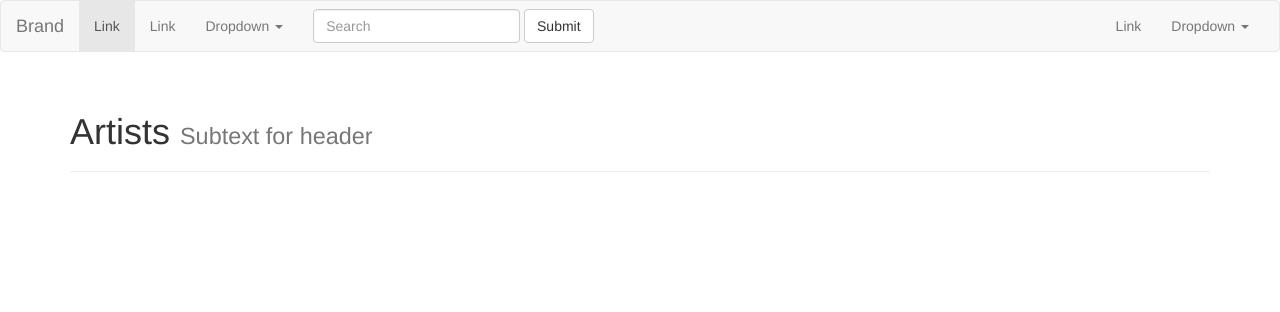
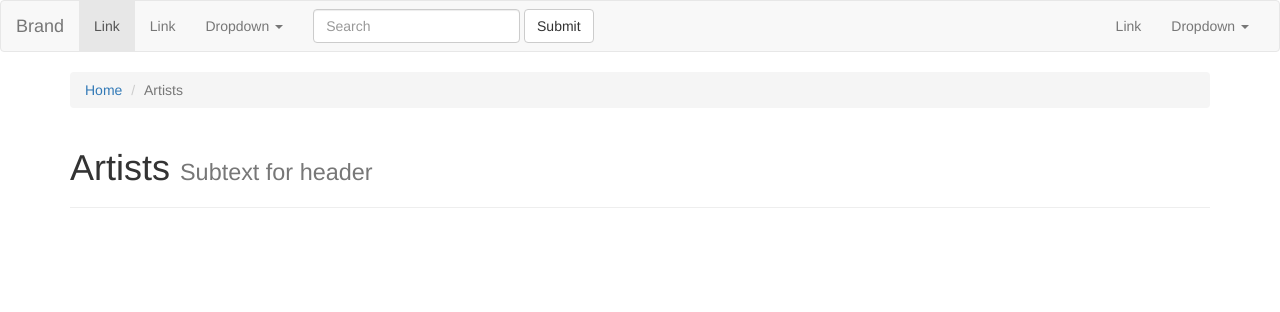
Before and after one commit to tttallis/bhp, a Django app: template bhp/djangosite/templates/music/artists.html in a window 1280 px wide. Shown: the top 312 px of the page. Run offline with Django 3.2, Linux system fonts and the light colour scheme; the template is opened without the code that fills it, so the values that code supplies are empty; some libraries are stand-ins or nearby versions.

Commit message:
more nav

```diff
--- a/bhp/djangosite/templates/music/artist.html
+++ b/bhp/djangosite/templates/music/artist.html
@@ -4,7 +4,7 @@
 {% block content %}
     <ol class="breadcrumb">
       <li><a href="/">Home</a></li>
-      <li><a href="{% url 'music:artists' %}">Releases</a></li>
+      <li><a href="{% url 'music:artists' %}">Artists</a></li>
       <li class="active">{{ artist.name }}</li>
     </ol>
     <h1>{{ artist }}</h1>
--- a/bhp/djangosite/templates/music/artists.html
+++ b/bhp/djangosite/templates/music/artists.html
@@ -1,6 +1,10 @@
 {% extends 'base.html' %}
 
 {% block content %}
+    <ol class="breadcrumb">
+      <li><a href="/">Home</a></li>
+      <li class="active">Artists</li>
+    </ol>
     <div class="page-header">
         <h1>Artists <small>Subtext for header</small></h1>
     </div>
```
